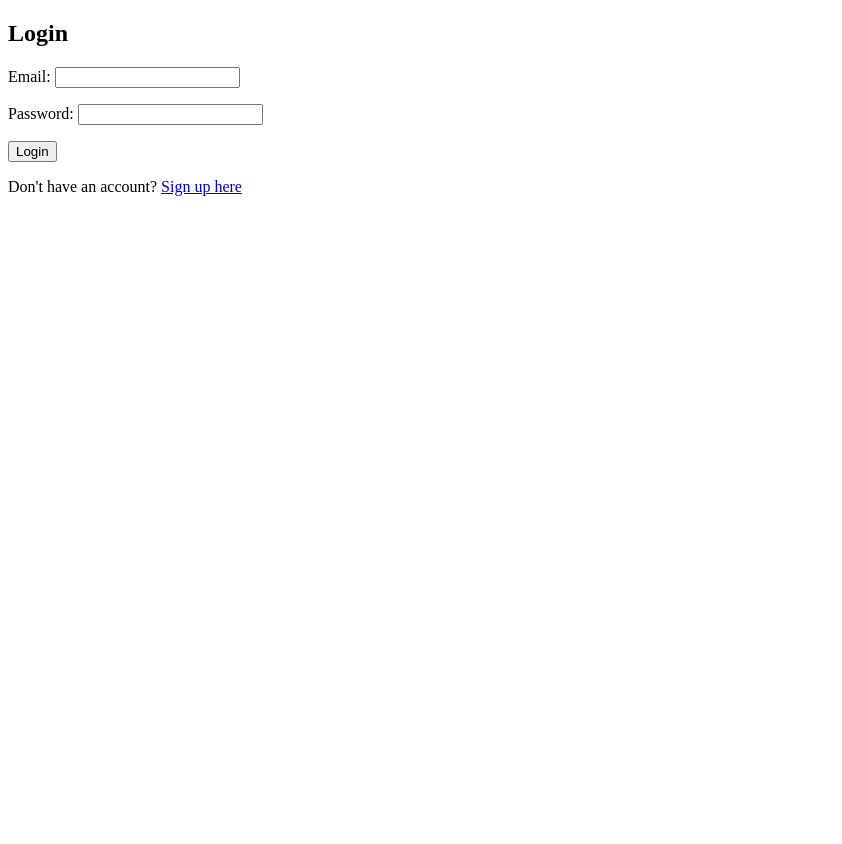
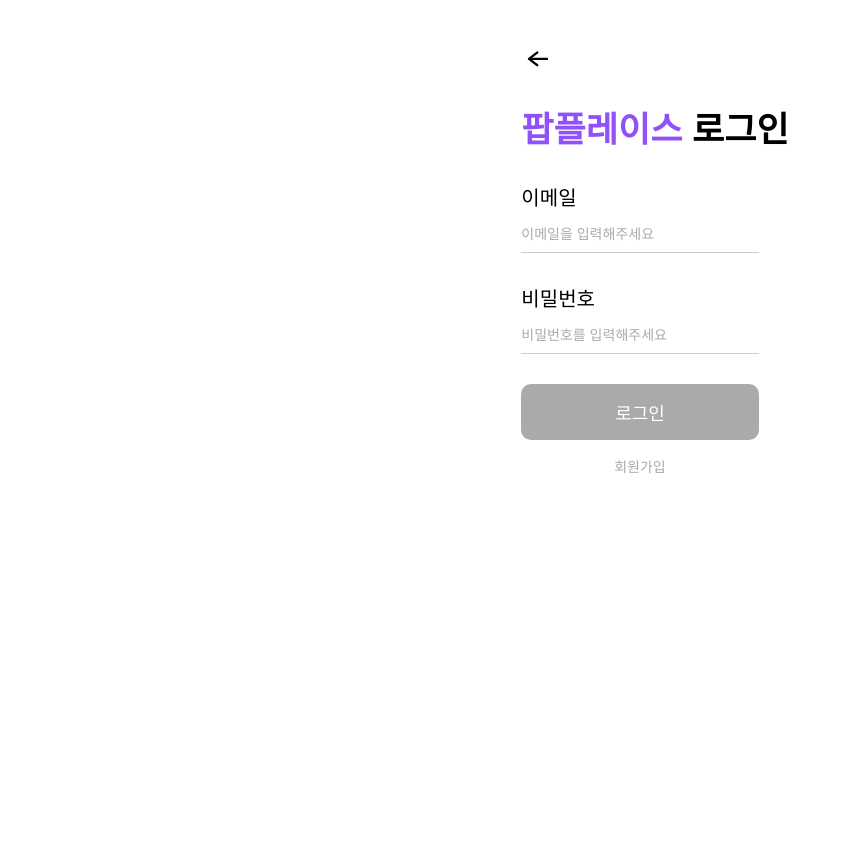
Before and after one commit to hyhy-j/2024-Herethon-5, a Django app: page /accounts/login/ in a window 1280 px wide. Shown: the whole page, without its empty margins (0-842 px from the left). Before the commit the page ends 196 px from the top, so only its background shows below. Run offline with Django 4.2, Linux system fonts and the light colour scheme.

Commit message:
로그인 연동, pc 스타일 수정

```diff
--- a/accounts/templates/accounts/login.html
+++ b/accounts/templates/accounts/login.html
@@ -1,17 +1,70 @@
-<!DOCTYPE html>
-<html lang="en">
-<head>
-    <meta charset="UTF-8">
-    <meta name="viewport" content="width=device-width, initial-scale=1.0">
-    <title>Login</title>
-</head>
-<body>
-    <h2>Login</h2>
-    <form method="post">
-        {% csrf_token %}
-        {{ form.as_p }}
-        <button type="submit">Login</button>
-    </form>
-    <p>Don't have an account? <a href="{% url 'accounts:signup' %}">Sign up here</a></p>
-</body>
-</html>
+{% extends 'frontend/phone.html' %} {% load static %} {% block title %}로그인{% endblock %} {% block css %}
+<link rel="stylesheet" href="{% static 'css/login.css' %}" />
+{% endblock %} {% block content %}
+<div class="login">
+  <button class="prepage" type="button" onclick="goBack()">
+    <img src="{% static 'img/predirection.png' %}" alt="이전 페이지" />
+  </button>
+  <h1><span class="highlight">팝플레이스</span> 로그인</h1>
+  <form id="loginForm" method="POST" action="{% url 'accounts:login' %}" onsubmit="return submitForm(event)">
+    {% csrf_token %}
+    <div class="formgroup">
+      <label for="username">이메일<br /> </label>
+      <input type="email" id="email" name="username" placeholder="이메일을 입력해주세요" autocomplete="email" />
+    </div>
+    <div class="formgroup">
+      <label for="pw">비밀번호<br /> </label>
+      <input type="password" id="pw" name="password" placeholder="비밀번호를 입력해주세요" autocomplete="current-password" />
+    </div>
+    <div class="loginsubmit">
+      <input type="submit" value="로그인" disabled />
+    </div>
+  </form>
+  {% if form.errors %}
+  <div id="error-message" style="color: red">
+    {% for field in form %} {% for error in field.errors %}
+    <p>{{ error }}</p>
+    {% endfor %} {% endfor %} {% for error in form.non_field_errors %}
+    <p>{{ error }}</p>
+    {% endfor %}
+  </div>
+  {% endif %}
+  <div class="loginfail">
+    <input type="button" onclick="gosign()" value="회원가입" />
+  </div>
+</div>
+{% endblock %} {% block js %}
+<!--<script src="{% static 'js/login.js' %}"></script>-->
+<script>
+  function goBack() {
+    window.history.back();
+  }
+
+  function gosign() {
+    window.location.href = "http://127.0.0.1:8000/accounts/signup";
+  }
+
+  document.addEventListener("DOMContentLoaded", function () {
+    const emailInput = document.getElementById("email");
+    const passwordInput = document.getElementById("pw");
+    const submitButton = document.querySelector('.loginsubmit input[type="submit"]');
+    const form = document.getElementById("loginForm");
+
+    function checkInputs() {
+      const emailValue = emailInput.value.trim();
+      const passwordValue = passwordInput.value.trim();
+
+      if (emailValue && passwordValue) {
+        submitButton.disabled = false;
+        submitButton.classList.add("active");
+      } else {
+        submitButton.disabled = true;
+        submitButton.classList.remove("active");
+      }
+    }
+
+    emailInput.addEventListener("input", checkInputs);
+    passwordInput.addEventListener("input", checkInputs);
+  });
+</script>
+{% endblock %}
--- a/static/css/common.css
+++ b/static/css/common.css
@@ -31,7 +31,7 @@
 
 /* 모바일 사이트 세팅 */
 .page {
-  background-color: rgb(188, 148, 255, 0.5);
+  /* background-color: rgb(188, 148, 255, 0.5); */
   width: 100vw;
   height: 100vh;
   min-height: 844px;
@@ -49,6 +49,7 @@
   height: 100vh;
   min-height: 844px;
   background-color: white;
+  box-shadow: 0 20px 25px -5px rgba(0, 0, 0, 0.3), 0 8px 10px -6px rgba(0, 0, 0, 0.3);
 }
 
 @media (hover: hover) {
--- a/static/css/login.css
+++ b/static/css/login.css
@@ -0,0 +1,96 @@
+.login {
+  height: calc(100dvh - 83px);
+  padding: 20px;
+}
+
+@media (hover: hover) {
+  .login {
+    width: 430px;
+  }
+}
+
+button.prepage {
+  background: none;
+  border: none;
+  margin-top: 30px;
+  margin-left: 30px;
+}
+
+h1 {
+  margin-top: 30px;
+  margin-left: 30px;
+  margin-bottom: 30px;
+  font-size: 35px;
+}
+
+.highlight {
+  color: #9151f9;
+}
+
+.formgroup {
+  margin-top: 30px;
+  margin-left: 30px;
+  margin-right: 30px;
+}
+
+.formgroup label {
+  display: block;
+  font-size: 20px;
+  margin-bottom: 5px;
+}
+
+.formgroup input {
+  width: 100%;
+  padding: 10px 0;
+  font-size: 14px;
+  border: none;
+  border-bottom: 1px solid #ccc;
+  box-sizing: border-box;
+  outline: none;
+}
+
+.formgroup input::placeholder {
+  color: #aaa;
+}
+
+.loginsubmit {
+  margin-top: 30px;
+  margin-left: 30px;
+  margin-right: 30px;
+  text-align: center;
+}
+
+.loginsubmit input[type="submit"] {
+  width: 100%;
+  max-width: 400px;
+  padding: 15px 20px;
+  font-size: 18px;
+  color: white;
+  background-color: #aaaaaa;
+  border: none;
+  border-radius: 10px;
+  box-sizing: border-box;
+}
+
+.loginsubmit input[type="submit"].active {
+  background-color: #9151f9;
+  cursor: pointer;
+}
+
+button:hover {
+  background-color: #aaaaaa;
+}
+
+.loginfail {
+  margin-top: 15px;
+  margin-left: 30px;
+  margin-right: 30px;
+  text-align: center;
+}
+.loginfail input[type="button"] {
+  background: none;
+  border: none;
+  color: #aaaaaa;
+  font-size: 14px;
+  cursor: pointer;
+}
```
Also changed, not shown: db.sqlite3.
